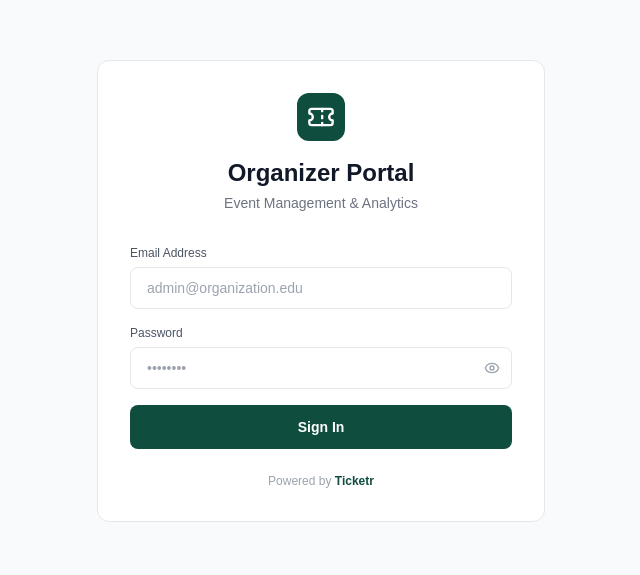
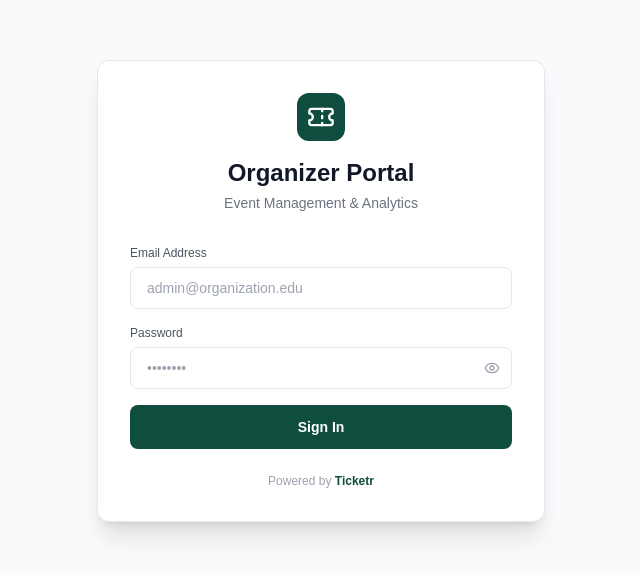
Before and after one commit to marquis-code/ticketr-public, a Nuxt app: page /admin/login in a window 1280 px wide. Shown: the part 109-684 px from the top of the page, without its empty margins (319-959 px from the left). Built offline with nearby package versions, Linux system fonts and the light colour scheme; a web font is replaced by a local one.

Commit message:
style: aggressively center admin login form using fixed inset

```diff
--- a/pages/admin/login.vue
+++ b/pages/admin/login.vue
@@ -1,6 +1,6 @@
 <template>
-  <div class="min-h-screen bg-gray-50 flex items-center justify-center p-6">
-    <div class="w-full max-w-md bg-white border border-gray-200 rounded-xl p-8">
+  <div class="fixed inset-0 bg-gray-50 flex items-center justify-center p-6 z-50">
+    <div class="w-full max-w-md bg-white border border-gray-200 rounded-xl p-8 shadow-xl">
       <div class="text-center mb-8">
         <div class="w-12 h-12 rounded-xl bg-primary flex items-center justify-center mx-auto mb-4">
           <Ticket class="w-7 h-7 text-white" />
```
